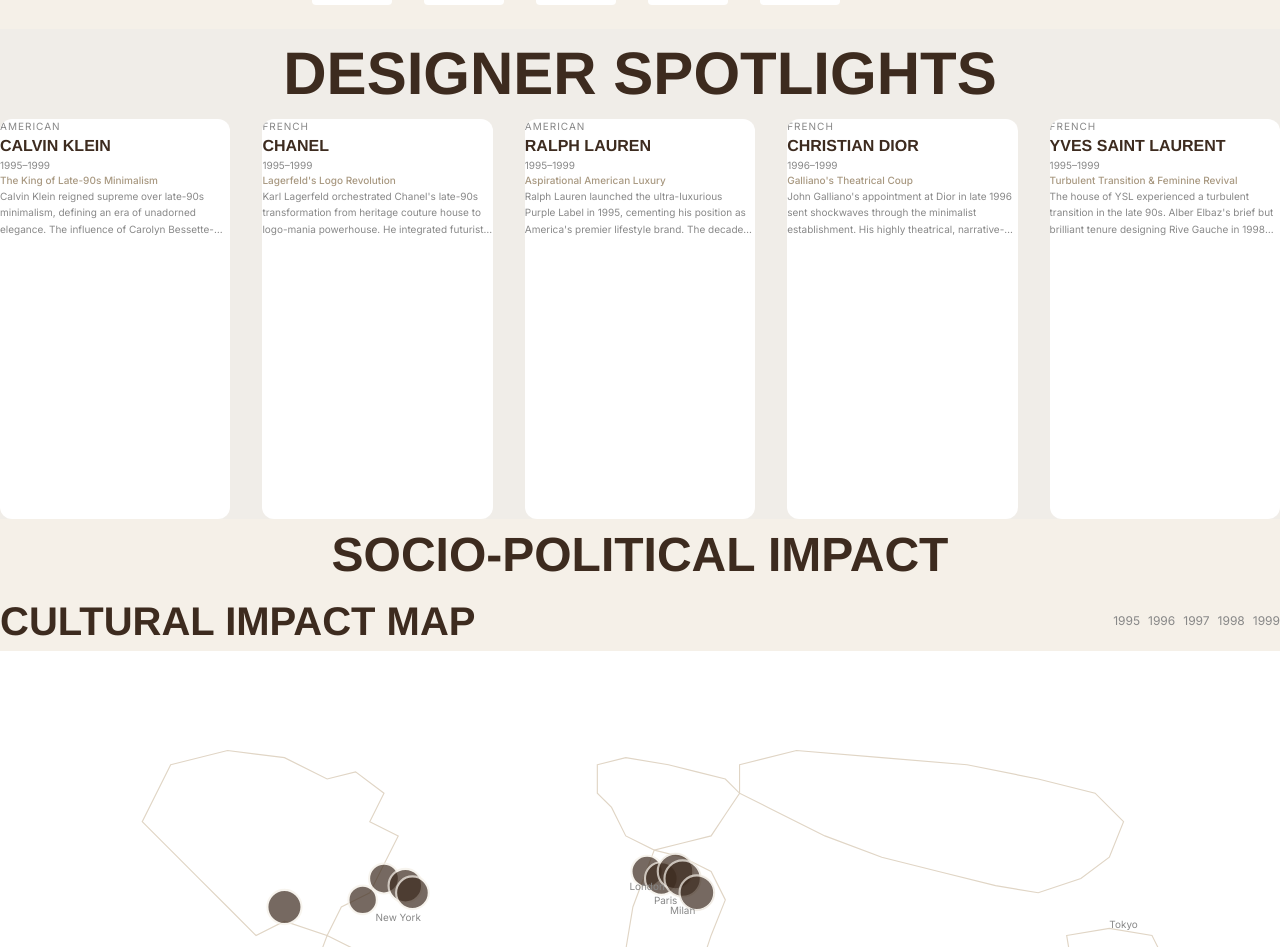
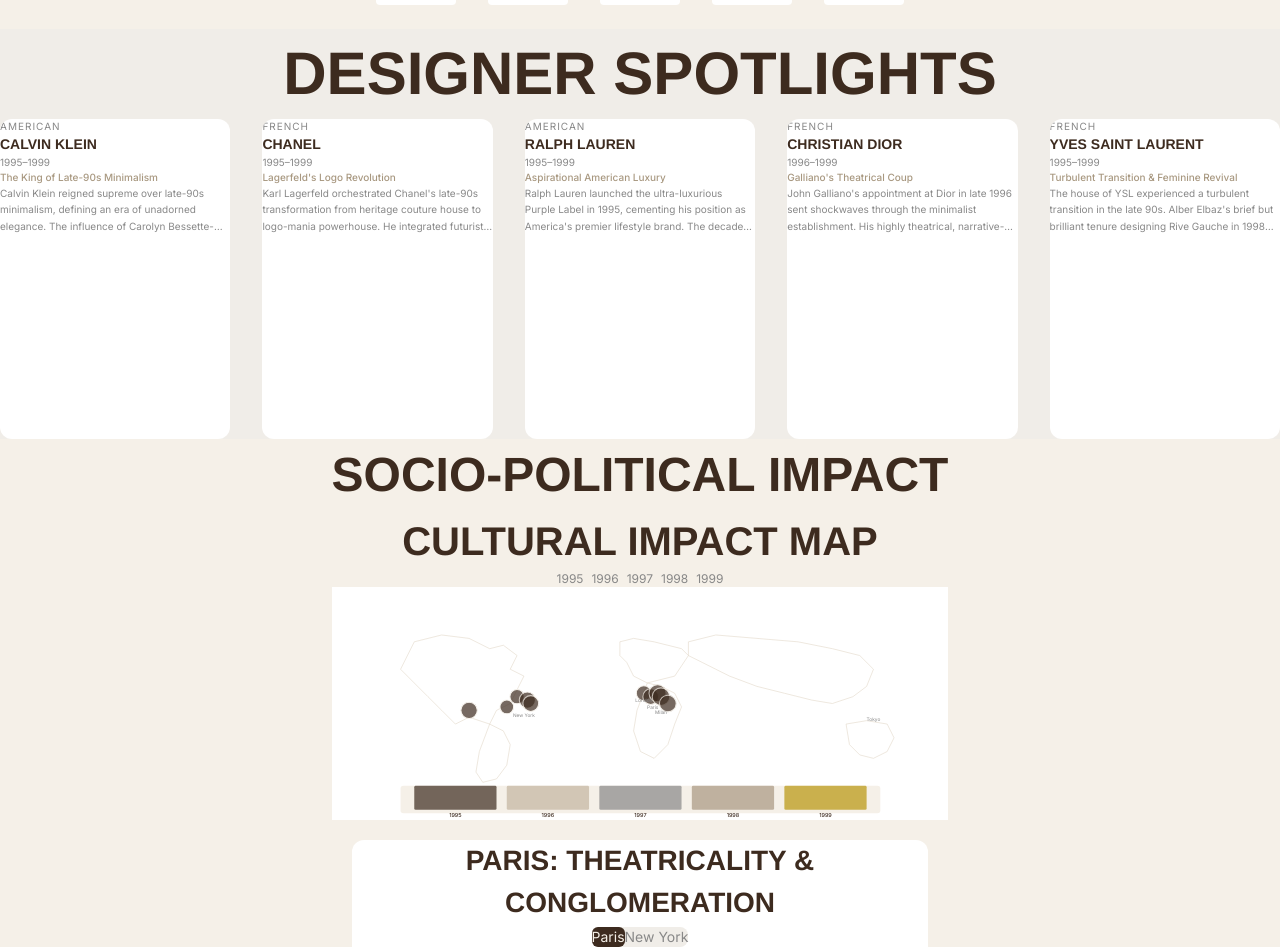
Before and after one commit to a0-s0/HUDT_Y2_AS, a Next.js app: page / in a window 1280 px wide. Shown: the part 925-1872 px from the top of the page. Built offline with nearby package versions, Linux system fonts and the light colour scheme.

Commit message:
fix: center all components, smaller designer cards, proper spacing, center worldmap

```diff
--- a/src/app/page.tsx
+++ b/src/app/page.tsx
@@ -10,13 +10,24 @@
     <div className="relative">
       <Navigation />
       <Hero />
-      <Timeline />
-      <DesignerSpotlights />
-      <Infographics />
 
-      <TrendQuiz />
+      <div className="flex flex-col items-center">
+        <Timeline />
+      </div>
 
-      <div className="pb-20"></div>
+      <div className="flex flex-col items-center">
+        <DesignerSpotlights />
+      </div>
+
+      <div className="flex flex-col items-center">
+        <Infographics />
+      </div>
+
+      <div className="flex flex-col items-center">
+        <TrendQuiz />
+      </div>
+
+      <div className="pb-32"></div>
 
       <footer className="py-20 px-4">
         <div className="max-w-7xl mx-auto text-center">
--- a/src/components/DesignerSpotlights.tsx
+++ b/src/components/DesignerSpotlights.tsx
@@ -23,7 +23,7 @@
             </h2>
           </motion.div>
 
-          <div className="grid grid-cols-1 sm:grid-cols-2 lg:grid-cols-3 xl:grid-cols-5 gap-6 md:gap-8">
+          <div className="grid grid-cols-1 sm:grid-cols-2 lg:grid-cols-3 xl:grid-cols-5 gap-6 md:gap-8 justify-center">
             {designerData.map((designer, index) => (
               <motion.div
                 key={designer.id}
@@ -34,22 +34,22 @@
                 onClick={() => setSelectedDesigner(designer)}
                 className="relative group cursor-pointer"
               >
-                <div className="relative h-[400px] overflow-hidden bg-white rounded-xl">
-                  <div className="relative z-10 p-8">
-                    <p className="font-body text-silver tracking-widest uppercase text-[10px] mb-4">
+                <div className="relative h-[320px] overflow-hidden bg-white rounded-xl">
+                  <div className="relative z-10 p-6">
+                    <p className="font-body text-silver tracking-widest uppercase text-[10px] mb-3">
                       {designer.nationality}
                     </p>
-                    <h3 className="font-heading text-[14px] md:text-[16px] font-bold uppercase text-deep-brown mb-4 whitespace-nowrap overflow-hidden text-ellipsis px-6">
+                    <h3 className="font-heading text-[12px] md:text-[14px] font-bold uppercase text-deep-brown mb-3 whitespace-nowrap overflow-hidden text-ellipsis px-4">
                       {designer.name}
                     </h3>
-                    <p className="font-body text-silver text-[10px] px-6">{designer.period}</p>
+                    <p className="font-body text-silver text-[10px] px-4">{designer.period}</p>
                   </div>
 
-                  <div className="relative z-10 px-8 pb-8 flex-1">
-                    <p className="text-beige-dark text-[10px] font-medium mb-4">
+                  <div className="relative z-10 px-6 pb-6 flex-1">
+                    <p className="text-beige-dark text-[10px] font-medium mb-3">
                       {designer.title}
                     </p>
-                    <p className="font-body text-silver text-[10px] leading-relaxed mb-6 line-clamp-3">
+                    <p className="font-body text-silver text-[10px] leading-relaxed mb-4 line-clamp-3">
                       {designer.description}
                     </p>
                   </div>
--- a/src/components/WorldMap.tsx
+++ b/src/components/WorldMap.tsx
@@ -57,14 +57,12 @@
   })).sort((a, b) => a.year - b.year);
 
   return (
-      <div>
-        <div className="flex items-center justify-between mb-8">
-          <div>
-            <h3 className="font-heading text-[28px] md:text-[40px] font-bold uppercase text-deep-brown mb-2">
-              Cultural Impact Map
-            </h3>
-          </div>
-        <div className="flex gap-2">
+    <div>
+      <div className="flex flex-col items-center mb-8">
+        <h3 className="font-heading text-[28px] md:text-[40px] font-bold uppercase text-deep-brown mb-4 text-center">
+          Cultural Impact Map
+        </h3>
+        <div className="flex gap-2 justify-center">
           {[1995, 1996, 1997, 1998, 1999].map((year) => (
             <button
               key={year}
@@ -83,7 +81,7 @@
         </div>
       </div>
 
-      <div className="relative w-full overflow-hidden bg-white p-6 md:p-8">
+      <div className="relative w-full overflow-hidden bg-white p-6 md:p-8 flex flex-col items-center">
         <svg
           viewBox="0 0 900 340"
           className="w-full h-auto"
```
